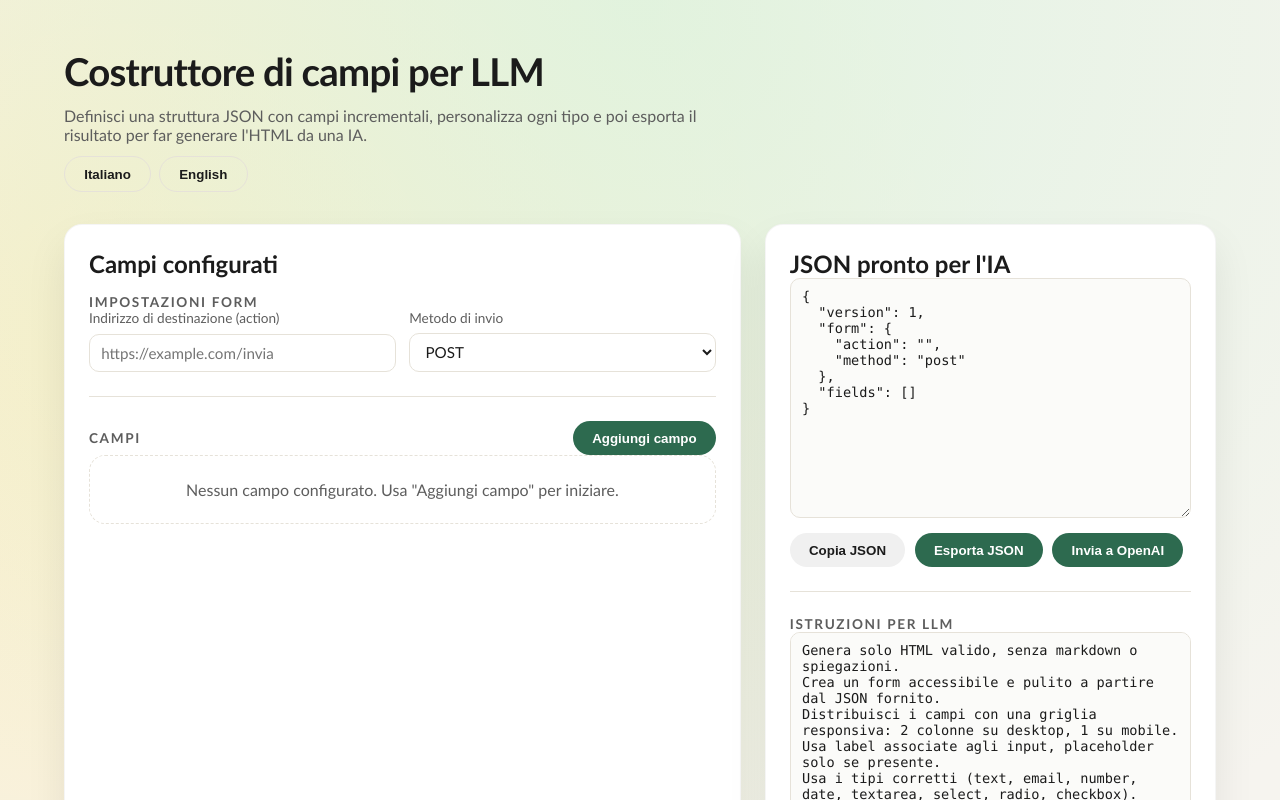
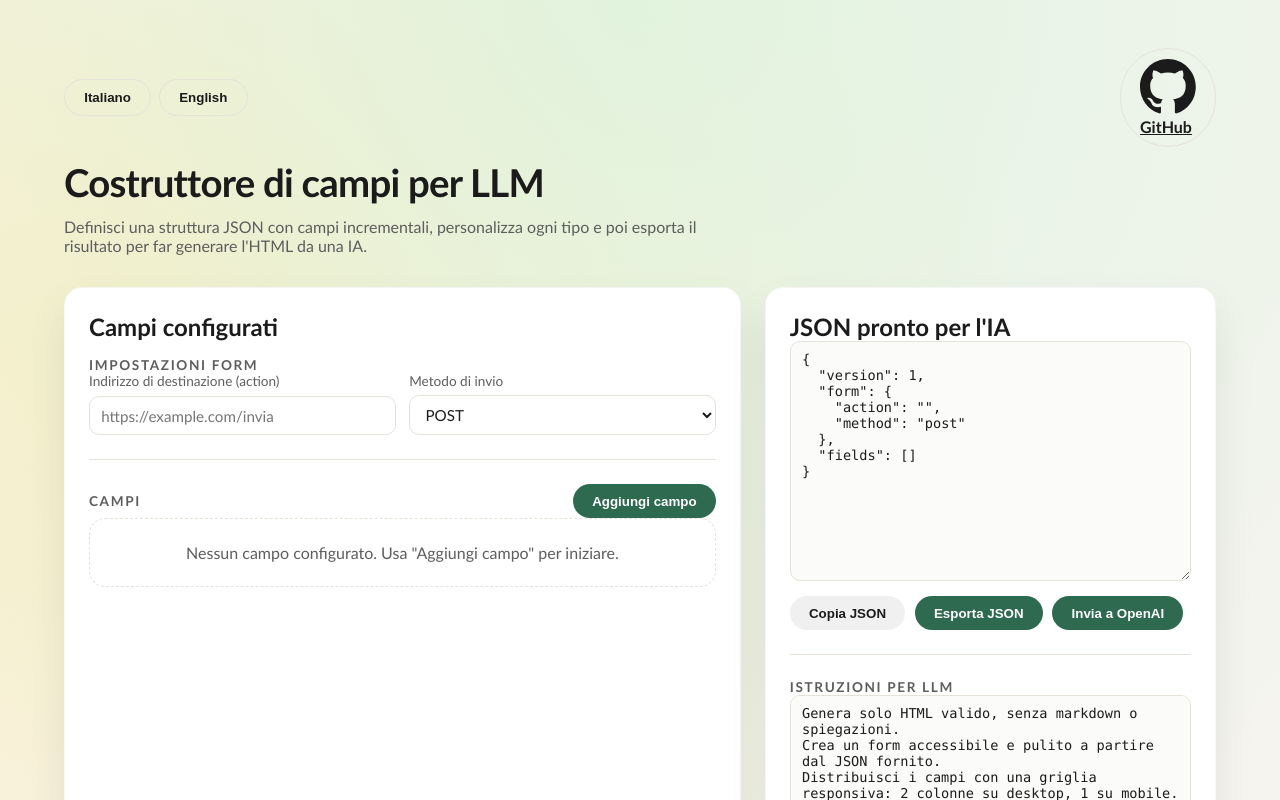
Before and after one commit to beggiatom/form-AI, a Vue app: page / in a window 1280 px wide. Shown: the top 800 px of the page. Built offline with nearby package versions, Linux system fonts and the light colour scheme.

Commit message:
Refactor header to include GitHub link and reorganize language switch for improved layout

```diff
--- a/src/App.vue
+++ b/src/App.vue
@@ -1,10 +1,7 @@
 <template>
   <div class="page">
     <header class="hero">
-      <h1>{{ t('heroTitle') }}</h1>
-      <p>
-        {{ t('heroSubtitle') }}
-      </p>
+      <div class="hero-top">
         <div class="language-switch">
           <button
             class="button ghost"
@@ -23,6 +20,25 @@
             English
           </button>
         </div>
+        <a
+          class="button ghost"
+          href="https://github.com/beggiatom/form-AI"
+          target="_blank"
+          rel="noopener noreferrer"
+        >
+          <svg class="icon" viewBox="0 0 16 16" aria-hidden="true">
+            <path
+              fill="currentColor"
+              d="M8 0C3.58 0 0 3.58 0 8c0 3.54 2.29 6.53 5.47 7.59.4.07.55-.17.55-.38 0-.19-.01-.82-.01-1.49-2.01.37-2.53-.49-2.69-.94-.09-.23-.48-.94-.82-1.13-.28-.15-.68-.52-.01-.53.63-.01 1.08.58 1.23.82.72 1.21 1.87.87 2.33.66.07-.52.28-.87.51-1.07-1.78-.2-3.64-.89-3.64-3.95 0-.87.31-1.59.82-2.15-.08-.2-.36-1.02.08-2.12 0 0 .67-.21 2.2.82.64-.18 1.32-.27 2-.27.68 0 1.36.09 2 .27 1.53-1.04 2.2-.82 2.2-.82.44 1.1.16 1.92.08 2.12.51.56.82 1.27.82 2.15 0 3.07-1.87 3.75-3.65 3.95.29.25.54.73.54 1.48 0 1.07-.01 1.93-.01 2.2 0 .21.15.46.55.38A8.013 8.013 0 0 0 16 8c0-4.42-3.58-8-8-8Z"
+            />
+          </svg>
+          GitHub
+        </a>
+      </div>
+      <h1>{{ t('heroTitle') }}</h1>
+      <p>
+        {{ t('heroSubtitle') }}
+      </p>
     </header>
 
     <section class="builder">
@@ -823,10 +839,24 @@
   gap: 0.75rem;
 }
 
+.hero-top {
+  display: flex;
+  align-items: center;
+  justify-content: space-between;
+  gap: 1rem;
+  flex-wrap: wrap;
+}
+
 .language-switch {
   display: flex;
   gap: 0.5rem;
   flex-wrap: wrap;
+}
+
+.language-switch .icon {
+  width: 1rem;
+  height: 1rem;
+  margin-right: 0.4rem;
 }
 
 .hero h1 {
```
Lines whose indentation alone changed are shown as unchanged.
